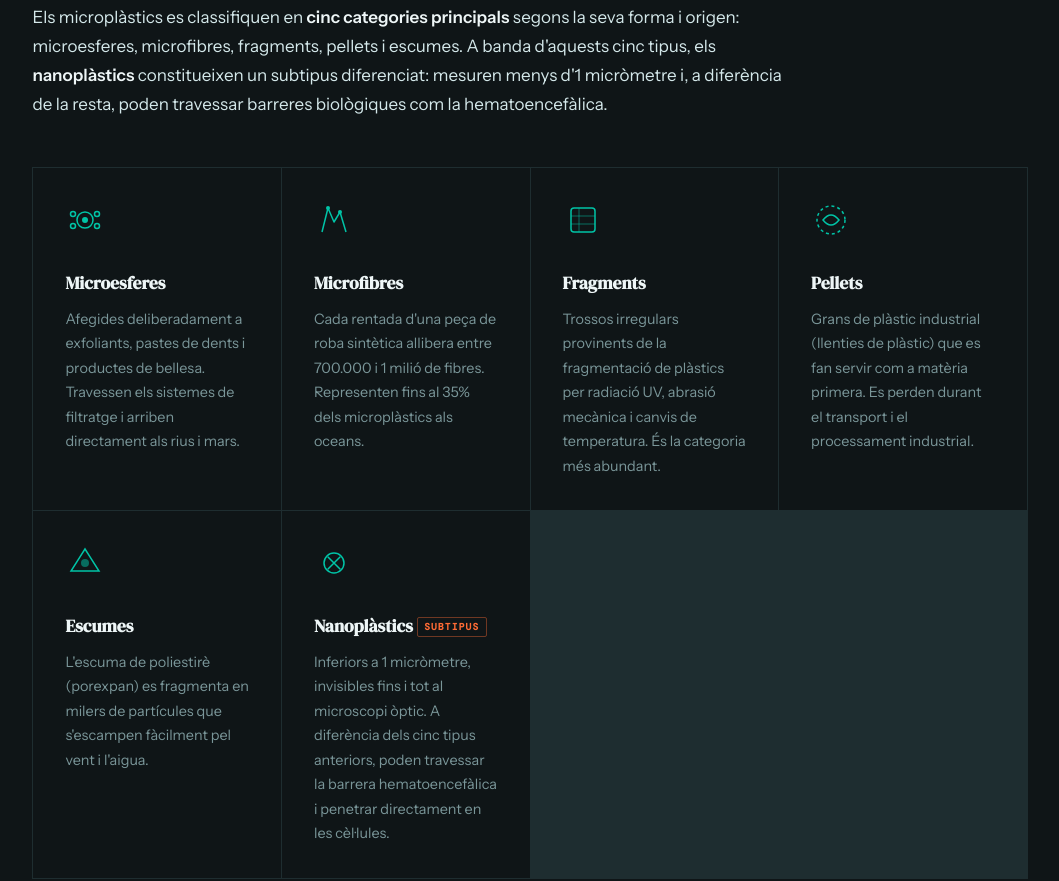
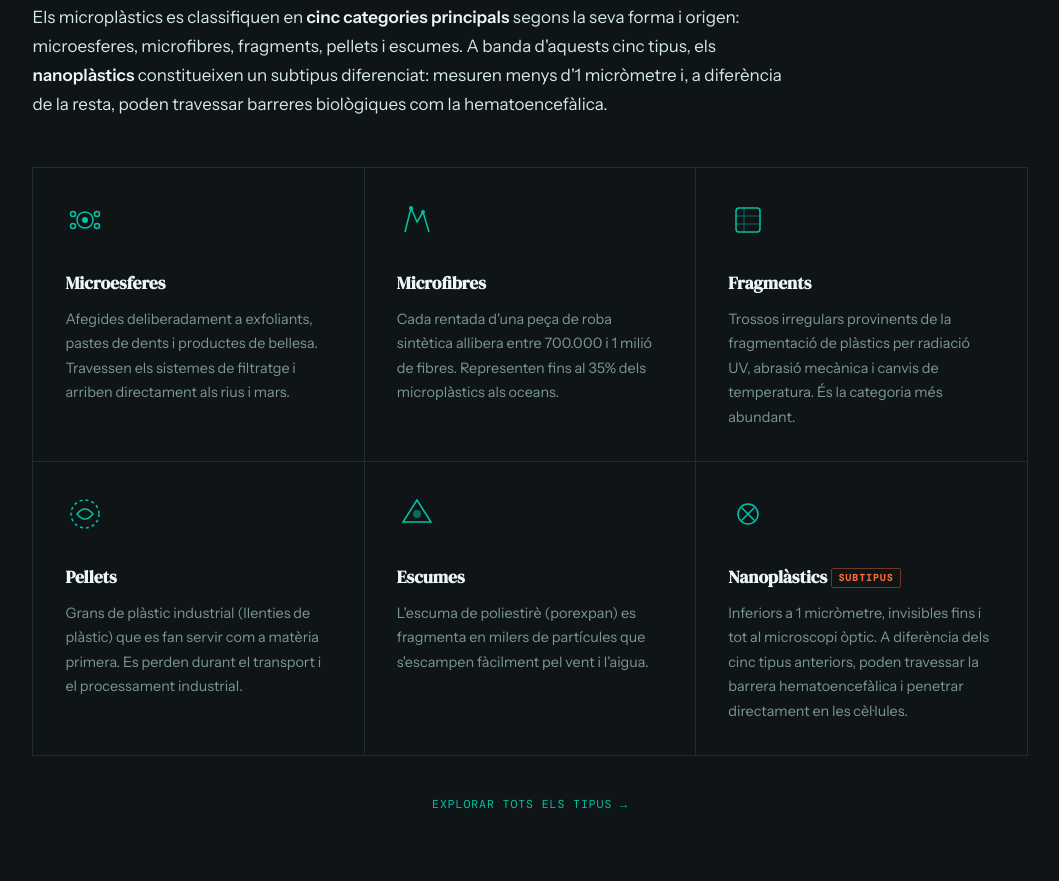
Before and after one commit to alexrodba/microplastics, an Eleventy site: page src/index.html in a window 1280 px wide. Shown: the part 2240-3121 px from the top of the page, without its empty margins (110-1169 px from the left). Built offline with nearby package versions, Linux system fonts and the light colour scheme; Eleventy itself is replaced by a stand-in of ours; files that its build step writes are made by us from their sources; a web font is replaced by a local one.

Commit message:
Fix types grid orphaned cells by clamping to 3 columns
Replace auto-fit minmax with explicit 2-col mobile / 3-col tablet+ layout
so 6 cards always fill rows evenly with no empty ghost cells.

```diff
--- a/src/_layouts/base.njk
+++ b/src/_layouts/base.njk
@@ -382,11 +382,17 @@
     /* ── TYPES GRID ── */
     .types-grid {
       display: grid;
-      grid-template-columns: repeat(auto-fit, minmax(240px, 1fr));
+      grid-template-columns: repeat(2, 1fr);
       gap: 1px;
       background: var(--border);
       border: 1px solid var(--border);
       margin-top: 3rem;
+    }
+
+    @media (min-width: 640px) {
+      .types-grid {
+        grid-template-columns: repeat(3, 1fr);
+      }
     }
 
     .type-card {
```
